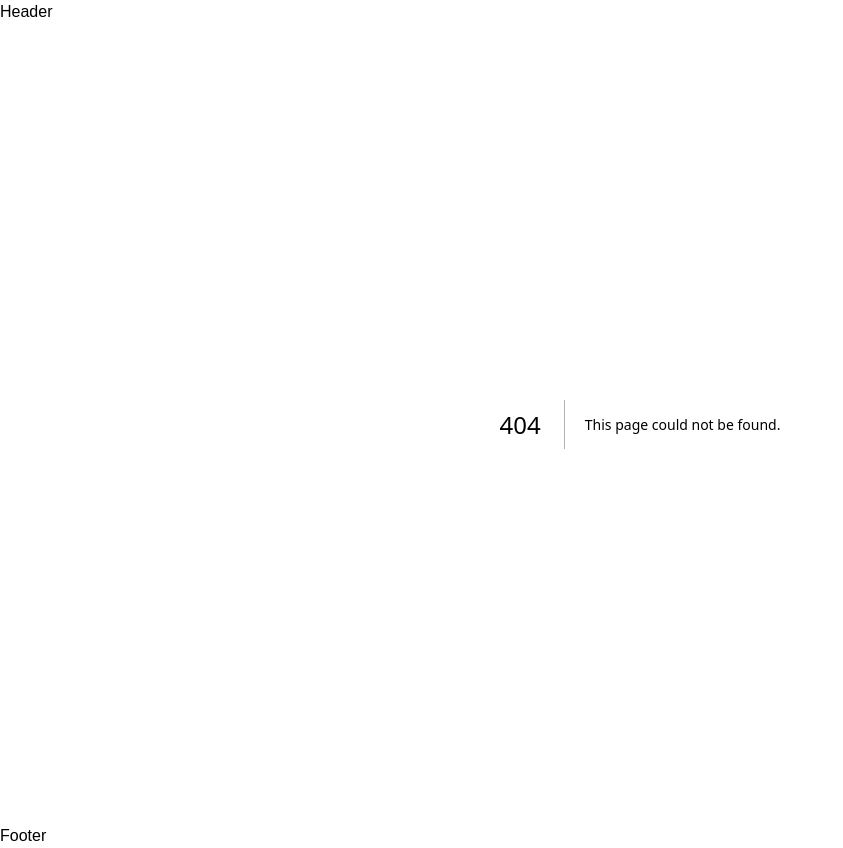
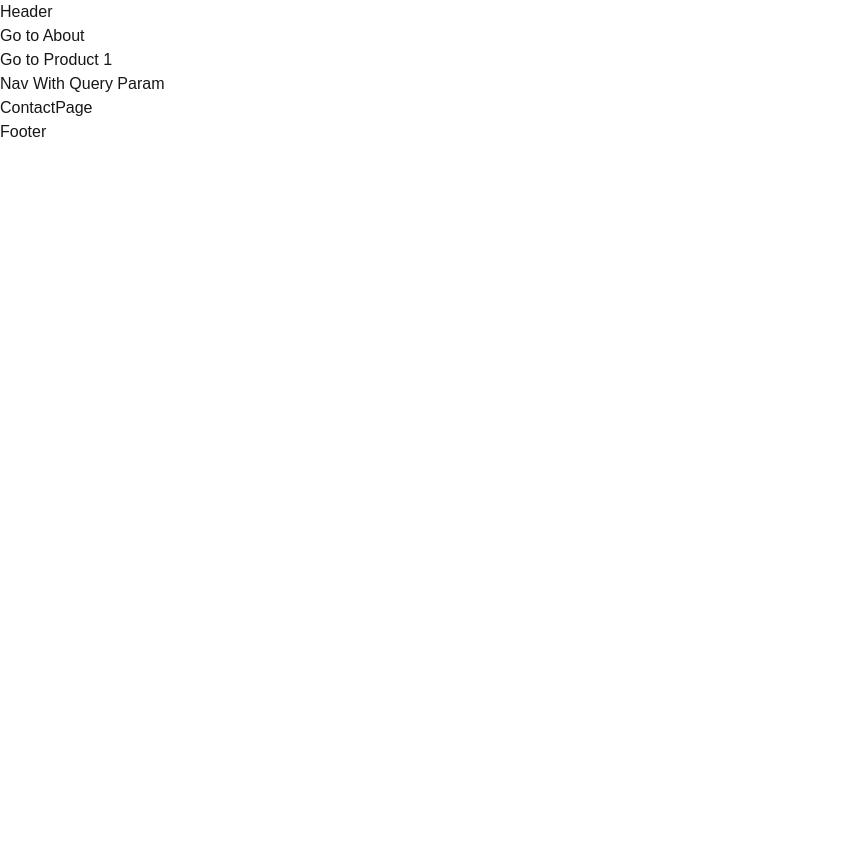
Before and after one commit to gautam1228/cohort-2026-learning, a Next.js app in the folder 10-Next/01-init/: page /contact in a window 1280 px wide. Before the commit this address had no page. Shown: the whole page, without its empty margins (0-843 px from the left). After the commit the page ends 800 px from the top, so only its background shows below. Built offline with nearby package versions, Linux system fonts and the light colour scheme.

Commit message:
add: learned about the Link component in Nextjs

```diff
--- /dev/null
+++ b/10-Next/01-init/app/(main)/contact/page.tsx
@@ -0,0 +1,18 @@
+import Link from "next/link";
+
+const ContactPage = () => {
+    return (
+        <div>
+            <Link href={"/about"}>Go to About</Link>
+            <br />
+            <Link href={"/products/1"}>Go to Product 1</Link>
+            <br />
+            <Link href={{ pathname: "/about", query: { name: "gautam" } }}>
+                Nav With Query Param
+            </Link>
+            <div>ContactPage</div>
+        </div>
+    );
+};
+
+export default ContactPage;
```
